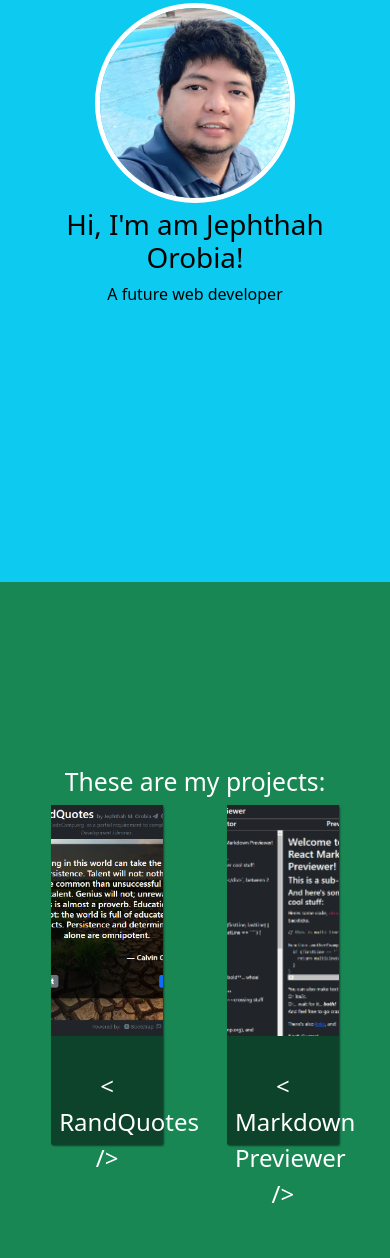
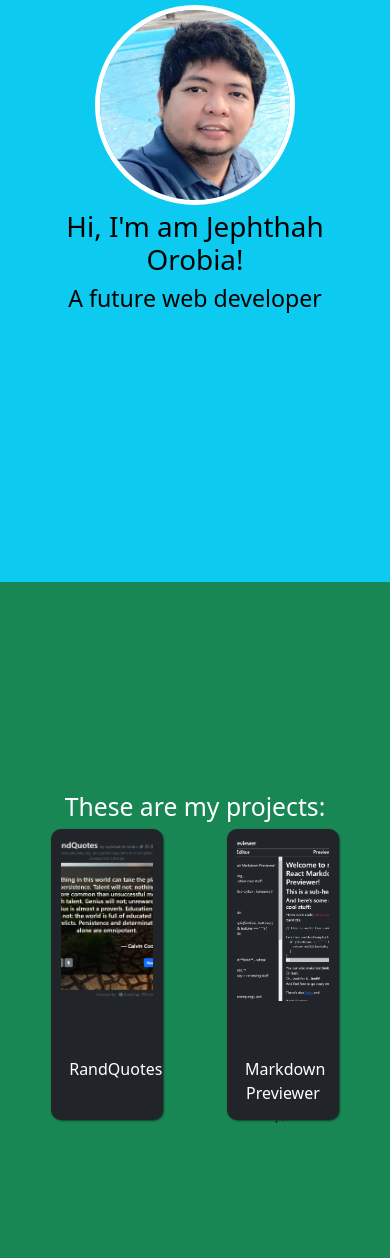
Before and after one commit to jephthah-orobia/jephthah-orobia.github.io, a plain HTML site: page index.html in a window 390 px wide. Shown: the part 262-1520 px from the top of the page. Drawn offline with nearby package versions, Linux system fonts and the light colour scheme.

Commit message:
make photo circular and fix bg of .project and .code

```diff
--- a/index.html
+++ b/index.html
@@ -51,7 +51,7 @@
         </button>
 
         <div class="collapse navbar-collapse" id="navbarToggler">
-          <ul class="navbar-nav mr-auto">
+          <ul class="navbar-nav">
             <li class="nav-item active">
               <a href="#welcome-section" class="nav-link">About</a>
             </li>
@@ -73,7 +73,7 @@
             alt="A Photo of Jephthah Orobia"
           />
           <h1>Hi, I'm am Jephthah Orobia!</h1>
-          <p class="subtitle">A future web developer</p>
+          <p class="subtitle h3">A future web developer</p>
         </div>
       </section>
       <section id="projects" class="section bg-success">
--- a/styles/spec.css
+++ b/styles/spec.css
@@ -45,9 +45,10 @@ a:active {
 }
 
 .project {
-  background-color: rgba(0, 0, 0, 0.5);
+  background-color: rgb(var(--bs-dark-rgb));
   box-shadow: 1px 1px 2px rgba(0, 0, 0, 0.5);
-  border-radius: 2px;
+  border-radius: 10px;
+  padding: 10px;
 }
 
 .project-image {
@@ -62,7 +63,7 @@ a:active {
 }
 
 .code {
-  color: var(--main-accent);
+  color: rgb(var(--bs-dark-rgb));
   transition: color 0.3s ease-out;
 }
 
@@ -86,3 +87,15 @@ a:active {
   border: 5px solid white;
   padding: 0px;
 }
+
+@media screen and (max-width: 795px) {
+  .project-title {
+    font-size: 1.2rem;
+  }
+}
+
+@media screen and (max-width: 650px) {
+  .project-title {
+    font-size: 1rem;
+  }
+}
```
